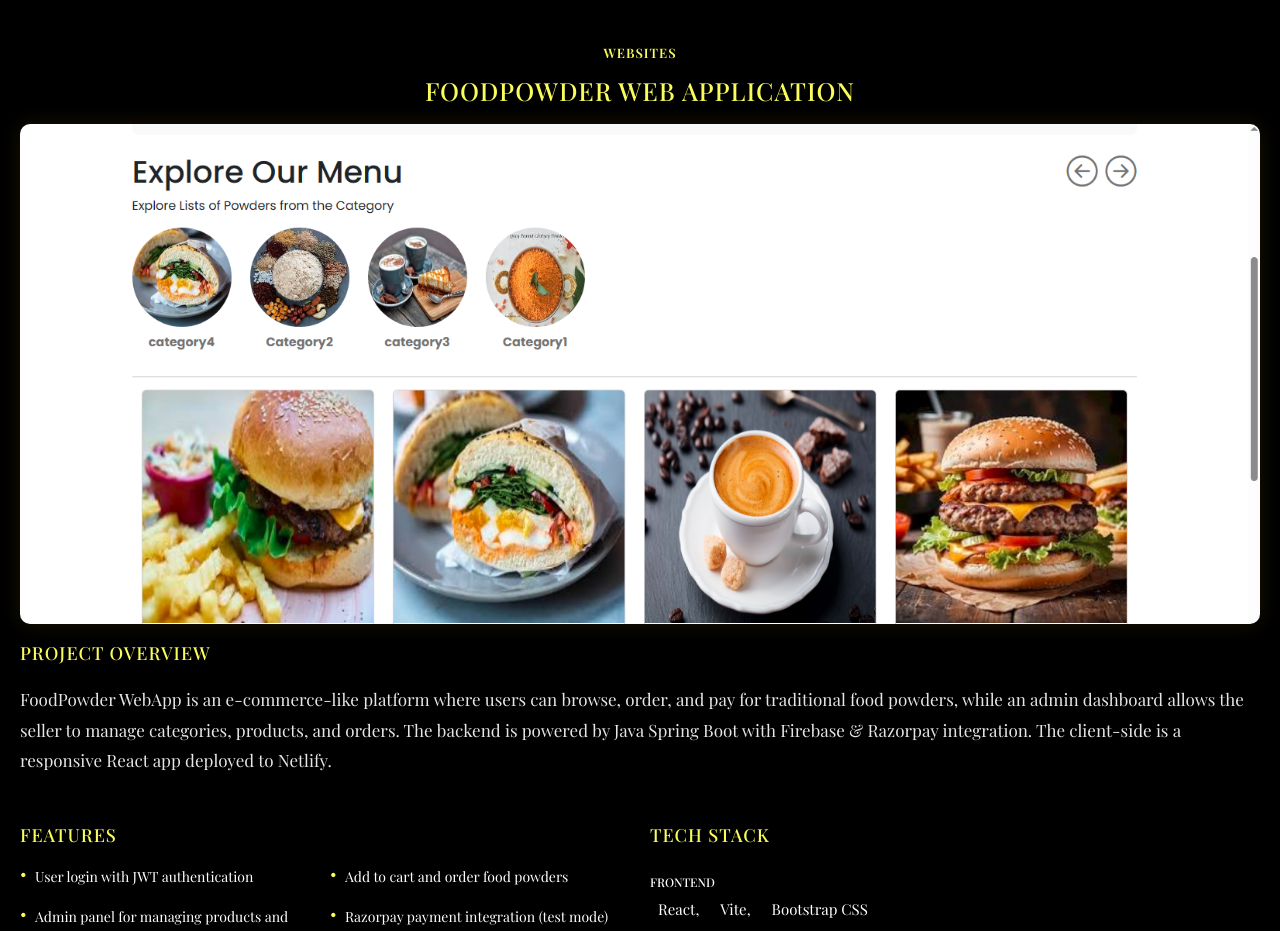
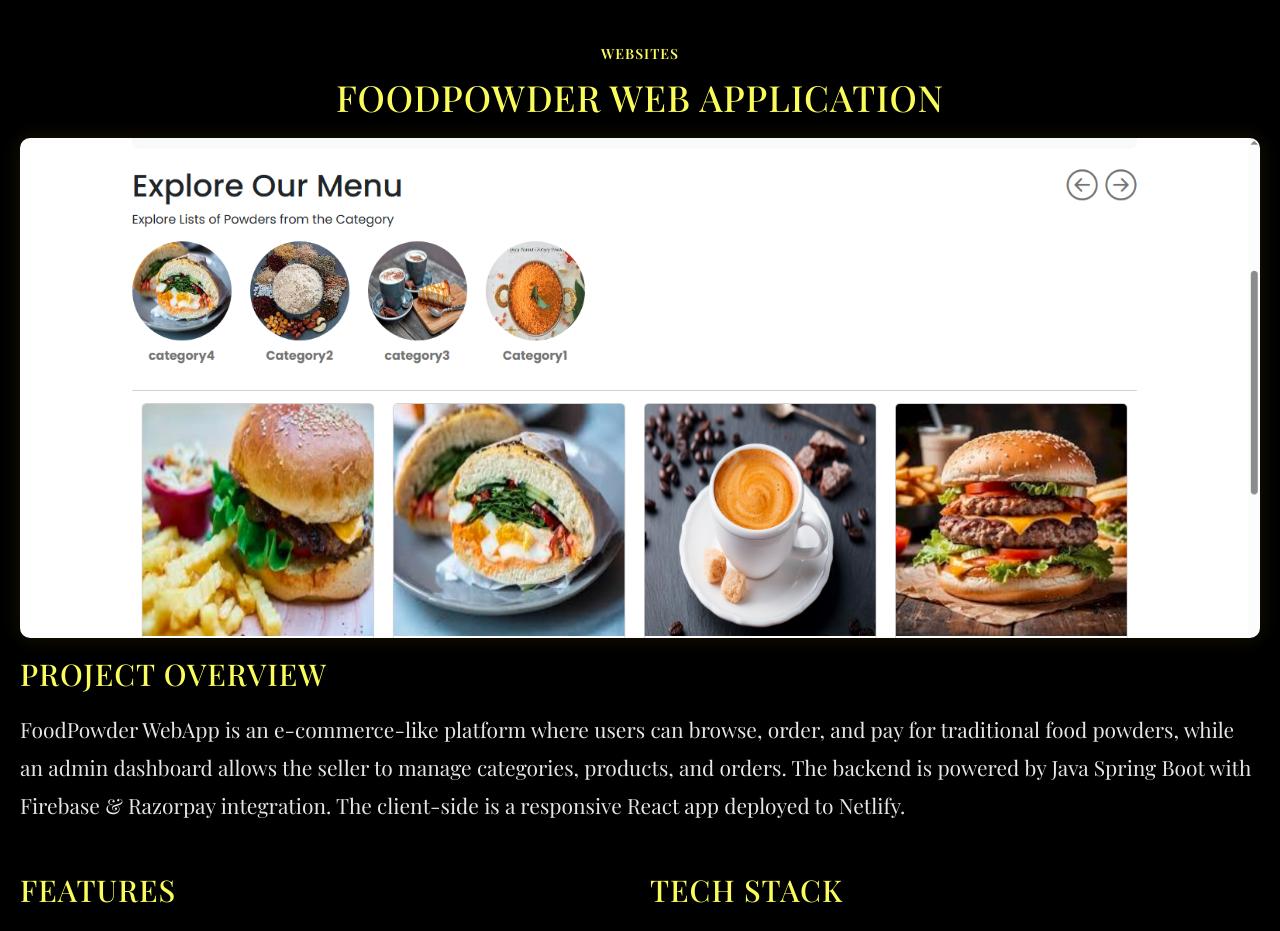
Before and after one commit to Akilan13kr/Portfolio, a React (Vite) app: page /Projects/1 in a window 1280 px wide. Shown: the top 931 px of the page. Built offline with nearby package versions, Linux system fonts and the light colour scheme; a web font is replaced by a local one.

Commit message:
Update font size for best visibility

```diff
--- a/src/Components/ProjectDetail/ProjectDetail.css
+++ b/src/Components/ProjectDetail/ProjectDetail.css
@@ -24,7 +24,7 @@
 
 .project-detail-header h1 {
   color: var(--batman-yellow);
-  font-size: 2.5rem;
+  font-size: 3 rem;
   margin: 0.5rem 0;
   text-transform: uppercase;
   letter-spacing: 1px;
@@ -38,7 +38,7 @@
 }
 
 .project-detail-category, .project-detail-status {
-  font-size: 1.3rem;
+  font-size: 1.5 rem;
   font-weight: 600;
   padding: 0.3rem 1rem;
   border-radius: 20px;
@@ -86,7 +86,7 @@
 
 .project-detail-content h2 {
   color: var(--batman-yellow);
-  font-size: 1.8rem;
+  font-size: 2.5 rem;
   margin-bottom: 1.5rem;
   padding-bottom: 0.5rem;
   border-bottom: 2px solid var(--batman-dark-gray);
@@ -96,12 +96,12 @@
 
 .project-detail-content h3 {
   color: var(--batman-light-gray);
-  font-size: 1.2rem;
+  font-size: 1.5rem;
   margin: 1rem 0 0.5rem;
 }
 
 .project-detail-description {
-  font-size: 1.7rem;
+  font-size: 1.5em ;
   line-height: 1.8;
   opacity: 0.9;
   margin-bottom: 2rem;
@@ -121,6 +121,7 @@
 .challenges-list li, .future-plans-list li {
   margin-bottom: 0.8rem;
   position: relative;
+  font-size: 1.2em;
   padding-left: 1.5rem;
 }
 
@@ -135,6 +136,7 @@
   margin-bottom: 1rem;
   list-style: none;
   display: flex;
+  font-size: 1.2em;
   align-items: flex-start;
 }
 
@@ -166,7 +168,7 @@
   display: flex;
   flex-wrap: wrap;
   gap: 0.5rem;
-  font-size: 1.5rem;
+  font-size: 1.7rem;
 }
 
 .tech-stack-item {
@@ -243,6 +245,7 @@
   position: relative;
   padding-left: 1.5rem;
   break-inside: avoid;
+  font-size: 1.2em;
 }
 
 .feature-list li::before {
@@ -250,7 +253,7 @@
   color: var(--batman-yellow);
   position: absolute;
   left: 0;
-  font-size: 1.5rem;
+  font-size: 1.2em;
   line-height: 1;
 }
 
```
